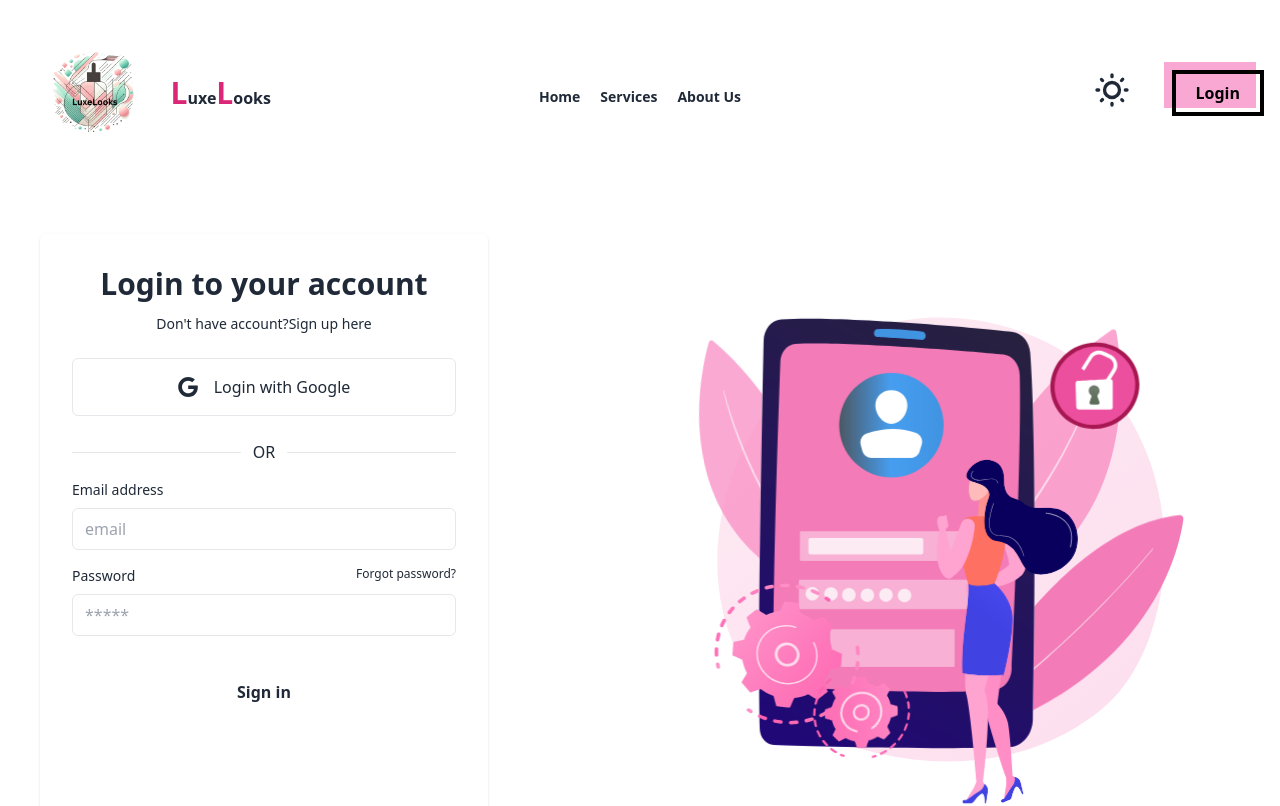
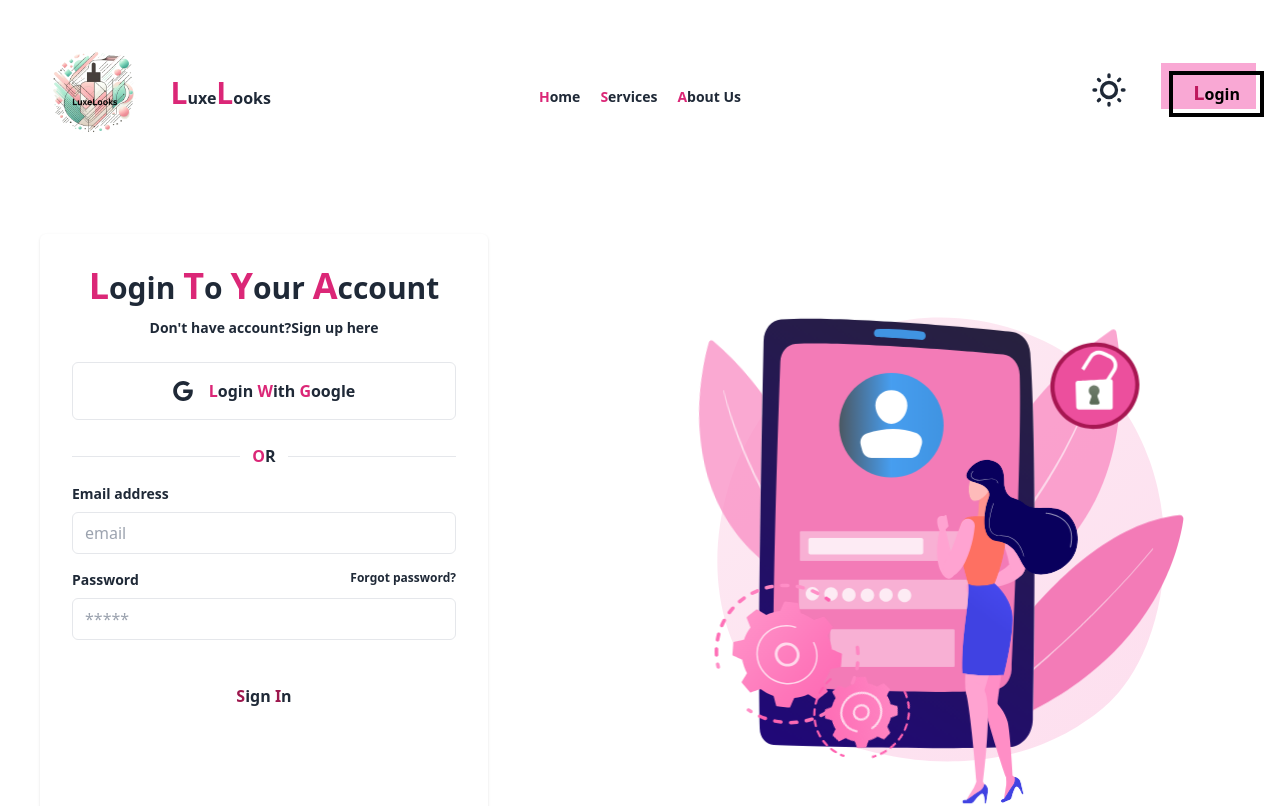
Before and after one commit to jakyaafrinbristi/b9a11-client-side, a React (Vite) app: page /login in a window 1280 px wide. Shown: the top 806 px of the page. Built offline with nearby package versions, Linux system fonts and the light colour scheme; no server answers.

Commit message:
readme file added

```diff
--- a/index.html
+++ b/index.html
@@ -4,7 +4,7 @@
     <meta charset="UTF-8" />
     <link rel="icon" type="image/svg+xml" href="/vite.svg" />
     <meta name="viewport" content="width=device-width, initial-scale=1.0" />
-    <title>Vite + React</title>
+    <title>Beauty Service</title>
   </head>
   <body>
     <div id="root"></div>
--- a/src/components/Navbar.jsx
+++ b/src/components/Navbar.jsx
@@ -80,26 +80,26 @@ const Navbar = () => {
           <NavLink to='/'
 
             className={({ isActive }) =>
-              isActive ? '  font-bold text-pink-700 mt-2' : 'font-semibold mt-2'
-            } id='home'>Home</NavLink>
+              isActive ? '  font-bold text-pink-700 mt-2 underline' : 'font-bold mt-2'
+            } id='home'><span className="text-pink-600">H</span>ome</NavLink>
           <NavLink to='/services'
 
             className={({ isActive }) =>
-              isActive ? '  font-bold  text-pink-700  mt-2' : 'font-semibold mt-2'
-            } id='home'>Services</NavLink>
+              isActive ? '  font-bold  text-pink-700 underline mt-2' : 'font-bold mt-2'
+            } ><span className="text-pink-600">S</span>ervices</NavLink>
           <NavLink to='/about'
 
             className={({ isActive }) =>
-              isActive ? '  font-bold  text-pink-700 mt-2' : 'font-semibold mt-2'
-            } id='home'>About Us</NavLink>
+              isActive ? '  font-bold  text-pink-700 mt-2 underline' : 'font-bold mt-2'
+            } id='home'><span className="text-pink-600">A</span>bout Us</NavLink>
 
 {user && (<div className="dropdown cursor-pointer mt-2">
             <NavLink to='/dashboard'
               tabIndex={0} role="button"
 
               className={({ isActive }) =>
-                isActive ? '  font-bold   text-pink-700' : 'font-semibold '
-              } id='home'>DashBoard</NavLink>
+                isActive ? '  font-bold underline  text-pink-700' : 'font-bold '
+              } id='home'><span className="text-pink-600" >D</span>ashBoard</NavLink>
 
 
             <ul tabIndex={0} className="dropdown-content menu bg-base-100 rounded-box z-[1] w-44  shadow ">
@@ -154,7 +154,7 @@ const Navbar = () => {
           <Link to='/login' className="relative px-6 py-3 font-bold text-black group">
             <span className="absolute inset-0 w-full h-full transition duration-300 ease-out transform -translate-x-2 -translate-y-2 bg-pink-300 group-hover:translate-x-0 group-hover:translate-y-0"></span>
             <span className="absolute inset-0 w-full h-full border-4 border-black"></span>
-            <span className="relative">Login</span>
+            <span className="relative"><span className="text-pink-700 text-xl">L</span>ogin</span>
           </Link>
         </div>)
         }
@@ -173,7 +173,7 @@ const Navbar = () => {
             </div>
             <ul tabIndex={0} className=" dropdown-content menu bg-base-100 rounded-box z-[1] w-52 p-2 shadow">
               <li className='mt-2'>
-                <button onClick={logOut} className='bg-pink-200 block text-center text-pink-700'>Logout</button>
+                <button onClick={logOut} className='bg-pink-200 block text-center font-bold'><span className="font-bold text-pink-700 ">L</span>og<span className="font-bold text-pink-700 ">O</span>ut</button>
               </li>
             </ul>
 
--- a/src/components/Slide.jsx
+++ b/src/components/Slide.jsx
@@ -15,7 +15,7 @@ const Slide = ({image,text}) => {
               {text}
             </h1>
             <br />
-            <Link to="/add-job" className='w-full px-5 py-4 mt-4 text-sm font-medium text-white capitalize transition-colors duration-300 transform bg-pink-400 rounded-md lg:w-auto hover:bg-pink-600 focus:outline-none focus:bg-pink-200'>
+            <Link to="/add-service" className='w-full px-5 py-4 mt-4 text-sm font-medium text-white capitalize transition-colors duration-300 transform bg-pink-400 rounded-md lg:w-auto hover:bg-pink-600 focus:outline-none focus:bg-pink-200'>
             Pamper Yourself
             </Link>
           </div>
--- a/src/pages/AddService.jsx
+++ b/src/pages/AddService.jsx
@@ -67,7 +67,7 @@ const AddService = () => {
              whileInView={"show"}
              viewport={{once:false, amount:0.7}}
              className="  container px-8 py-10 mx-auto">
-                <h2 className="text-center bg-pink-50 py-5 text-2xl font-bold mb-10 underline">Add service</h2>
+                <h2 className="text-center bg-pink-50 py-5 text-2xl font-bold mb-10 underline"><span className="text-pink-700">A</span>dd <span className="text-pink-700">S</span>ervice</h2>
                 <div className="grid grid-cols-1 md:grid-cols-2 ">
 
                     <div className="bg-pink-50 px-5 py-5">
--- a/src/pages/Authentication/Login.jsx
+++ b/src/pages/Authentication/Login.jsx
@@ -67,8 +67,8 @@ const Login = () => {
 			</Helmet>
 			<div className='container mx-auto px-10 mt-12 mb-12  grid grid-cols-1 lg:grid-cols-2'>
 				<div className="w-full max-w-md p-4 rounded-md shadow sm:p-8 dark:bg-pink-50 dark:text-gray-800  ">
-					<h2 className="mb-3 text-3xl font-semibold text-center">Login to your account</h2>
-					<p className="text-sm text-center dark:text-gray-600">Don't have account?
+					<h2 className="mb-3 text-3xl font-semibold text-center"><span className="text-4xl  text-pink-600" >L</span>ogin <span className="text-4xl  text-pink-600" >T</span>o <span className="text-4xl text-pink-600" >Y</span>our <span className="text-4xl text-pink-600" >A</span>ccount</h2>
+					<p className="text-sm text-center font-bold dark:text-gray-600">Don't have account?
 						<Link to='/registration' className="focus:underline hover:underline">Sign up here</Link>
 					</p>
 					<div className="my-6 space-y-4">
@@ -76,30 +76,30 @@ const Login = () => {
 							<svg xmlns="http://www.w3.org/2000/svg" viewBox="0 0 32 32" className="w-5 h-5 fill-current">
 								<path d="M16.318 13.714v5.484h9.078c-0.37 2.354-2.745 6.901-9.078 6.901-5.458 0-9.917-4.521-9.917-10.099s4.458-10.099 9.917-10.099c3.109 0 5.193 1.318 6.38 2.464l4.339-4.182c-2.786-2.599-6.396-4.182-10.719-4.182-8.844 0-16 7.151-16 16s7.156 16 16 16c9.234 0 15.365-6.49 15.365-15.635 0-1.052-0.115-1.854-0.255-2.651z"></path>
 							</svg>
-							<p>Login with Google</p>
+							<p className="font-bold"><span className=" text-pink-600" >L</span>ogin <span className="  text-pink-600" >W</span>ith <span className="  text-pink-600" >G</span>oogle</p>
 						</button>
 
 					</div>
 					<div className="flex items-center w-full my-4">
 						<hr className="w-full dark:text-gray-600" />
-						<p className="px-3 dark:text-gray-600">OR</p>
-						<hr className="w-full dark:text-gray-600" />
+						<p className="px-3 font-bold dark:text-gray-600"><span className=" text-pink-600" >O</span>R</p>
+						<hr className="w-full dark:text-pink-600" />
 					</div>
 					<form onSubmit={handleSIgnIn} noValidate="" action="" className="space-y-8">
 						<div className="space-y-4">
 							<div className="space-y-2">
-								<label htmlFor="email" className="block text-sm">Email address</label>
+								<label htmlFor="email" className="block font-semibold text-sm">Email address</label>
 								<input type="email" name="email" id="email" placeholder="email" className="w-full px-3 py-2 border rounded-md dark:border-gray-300 dark:bg-gray-50 dark:text-gray-800 focus:dark:border-violet-600" />
 							</div>
 							<div className="space-y-2">
 								<div className="flex justify-between">
-									<label htmlFor="password" className="text-sm">Password</label>
-									<a rel="noopener noreferrer" href="#" className="text-xs hover:underline dark:text-gray-600">Forgot password?</a>
+									<label htmlFor="password" className="text-sm font-semibold">Password</label>
+									<a rel="noopener noreferrer" href="#" className="text-xs font-bold hover:underline dark:text-gray-600">Forgot password?</a>
 								</div>
 								<input type="password" name="password" id="password" placeholder="*****" className="w-full px-3 py-2 border rounded-md dark:border-gray-300 dark:bg-gray-50 dark:text-gray-800 focus:dark:border-violet-600" />
 							</div>
 						</div>
-						<button type="submit" className="w-full px-8 py-3 font-semibold rounded-md dark:bg-pink-400 dark:text-gray-50">Sign in</button>
+						<button type="submit" className="w-full px-8 py-3 font-semibold rounded-md dark:bg-pink-300 dark:text-black"><span className="text-pink-800 font-bold">S</span>ign <span className="text-pink-800 font-bold">I</span>n</button>
 					</form>
 				</div>
 				<div>
--- a/src/pages/Authentication/Registration.jsx
+++ b/src/pages/Authentication/Registration.jsx
@@ -68,8 +68,8 @@ const Registration = () => {
 			</Helmet>
 			<div className="container mx-auto grid px-12 grid-cols-1 lg:grid-cols-2 mt-12 mb-12">
 				<div className="w-full max-w-md p-4 rounded-md  shadow sm:p-8 bg-pink-50 lg:ml-10">
-					<h2 className="mb-3 text-3xl font-semibold text-center">Get Your Free Account Now.</h2>
-					<p className="text-sm text-center dark:text-gray-600">Already have an account?
+					<h2 className="mb-3 text-3xl font-semibold text-center"><span className="text-2xl  text-pink-600" >G</span>et <span className="text-2xl  text-pink-600">Y</span>our <span className="text-2xl  text-pink-600" >F</span>ree <span className="text-2xl  text-pink-600" >A</span>ccount <span className="text-2xl  text-pink-600" >N</span>ow.</h2>
+					<p className="text-sm text-center font-bold dark:text-gray-600">Already have an account?
 						<Link to='/login' rel="noopener noreferrer" className="focus:underline hover:underline">SignIn here</Link>
 					</p>
 					<div className="my-6 space-y-4">
@@ -77,7 +77,7 @@ const Registration = () => {
 							<svg xmlns="http://www.w3.org/2000/svg" viewBox="0 0 32 32" className="w-5 h-5 fill-current">
 								<path d="M16.318 13.714v5.484h9.078c-0.37 2.354-2.745 6.901-9.078 6.901-5.458 0-9.917-4.521-9.917-10.099s4.458-10.099 9.917-10.099c3.109 0 5.193 1.318 6.38 2.464l4.339-4.182c-2.786-2.599-6.396-4.182-10.719-4.182-8.844 0-16 7.151-16 16s7.156 16 16 16c9.234 0 15.365-6.49 15.365-15.635 0-1.052-0.115-1.854-0.255-2.651z"></path>
 							</svg>
-							<p>Login with Google</p>
+							<p className="font-bold"><span className=" text-pink-600" >L</span>ogin <span className="  text-pink-600" >W</span>ith <span className="  text-pink-600" >G</span>oogle</p>
 						</button>
 
 					</div>
@@ -89,26 +89,26 @@ const Registration = () => {
 					<form onSubmit={handleSignUp} noValidate="" action="" className="space-y-8">
 						<div className="space-y-4">
 							<div className="space-y-2">
-								<label htmlFor="name" className="block text-sm">Name</label>
-								<input type="text" name="name" id="name" placeholder="name" className="w-full px-3 py-2 border rounded-md dark:border-gray-300 dark:bg-gray-50 dark:text-gray-800 focus:dark:border-violet-600" />
+								<label htmlFor="name" className="block font-semibold text-sm">Name</label>
+								<input type="text" name="name" id="name" placeholder="name" className="w-full  px-3 py-2 border rounded-md dark:border-gray-300 dark:bg-gray-50 dark:text-gray-800 focus:dark:border-violet-600" />
 							</div>
 							<div className="space-y-2">
-								<label htmlFor="photo" className="block text-sm">Photo Url</label>
+								<label htmlFor="photo" className="block font-semibold text-sm">Photo Url</label>
 								<input type="photo" name="photo" id="photo" placeholder="Photo Url" className="w-full px-3 py-2 border rounded-md dark:border-gray-300 dark:bg-gray-50 dark:text-gray-800 focus:dark:border-violet-600" />
 							</div>
 							<div className="space-y-2">
-								<label htmlFor="email" className="block text-sm">Email address</label>
+								<label htmlFor="email" className="block font-semibold text-sm">Email address</label>
 								<input type="email" name="email" id="email" placeholder="leroy@jenkins.com" className="w-full px-3 py-2 border rounded-md dark:border-gray-300 dark:bg-gray-50 dark:text-gray-800 focus:dark:border-violet-600" />
 							</div>
 							<div className="space-y-2">
 								<div className="flex justify-between">
-									<label htmlFor="password" className="text-sm">Password</label>
-									<a rel="noopener noreferrer" href="#" className="text-xs hover:underline dark:text-gray-600">Forgot password?</a>
+									<label htmlFor="password" className="text-sm font-semibold">Password</label>
+									<a rel="noopener noreferrer" href="#" className="text-xs font-semibold hover:underline dark:text-gray-600">Forgot password?</a>
 								</div>
 								<input type="password" name="password" id="password" placeholder="*****" className="w-full px-3 py-2 border rounded-md dark:border-gray-300 dark:bg-gray-50 dark:text-gray-800 focus:dark:border-violet-600" />
 							</div>
 						</div>
-						<button type="submit" className="w-full px-8 py-3 font-semibold rounded-md dark:bg-pink-500 dark:text-gray-50">Sign up</button>
+						<button type="submit" className="w-full px-8 py-3 font-semibold rounded-md dark:bg-pink-300 dark:text-black"><span className="text-pink-800 font-bold">S</span>ign <span className="text-pink-800 font-bold">U</span>p</button>
 					</form>
 				</div>
 				<div>
--- a/src/pages/ManageService.jsx
+++ b/src/pages/ManageService.jsx
@@ -66,7 +66,7 @@ console.log(err.message)
              whileInView={"show"}
              viewport={{once:false, amount:0.7}}
              className=" container px-8 mt-5 mx-auto">
-                <h2 className="text-center bg-pink-50 py-5 text-2xl font-bold mb-10 underline"><span className="font-bold text-pink-500">M</span>anage <span className="font-bold text-pink-500">S</span>ervice</h2>
+                <h2 className="text-center bg-pink-50 py-5 text-2xl font-bold mb-5 underline"><span className="font-bold text-pink-500">M</span>anage <span className="font-bold text-pink-500">S</span>ervice</h2>
       </motion.div>
 
 
```
Also changed, not shown: 1 other file (tests, documents, lock files or other folders).
